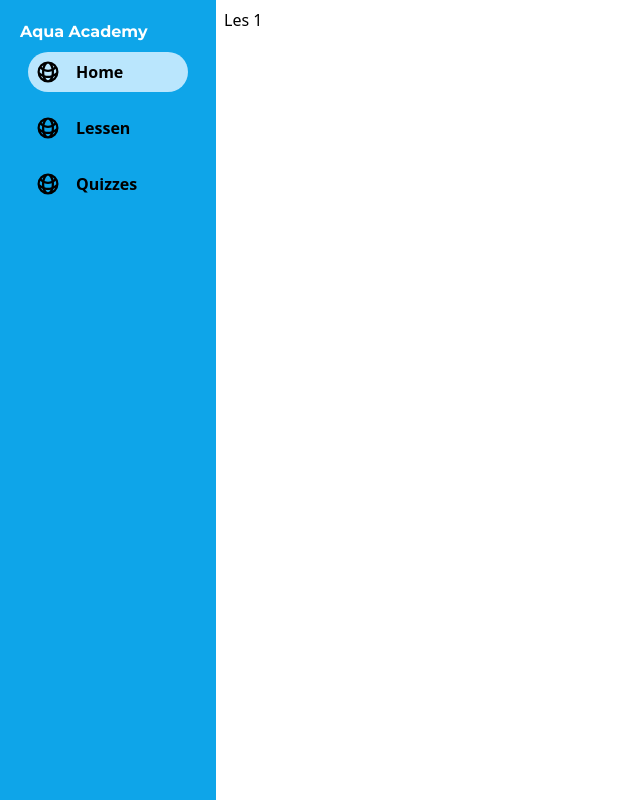
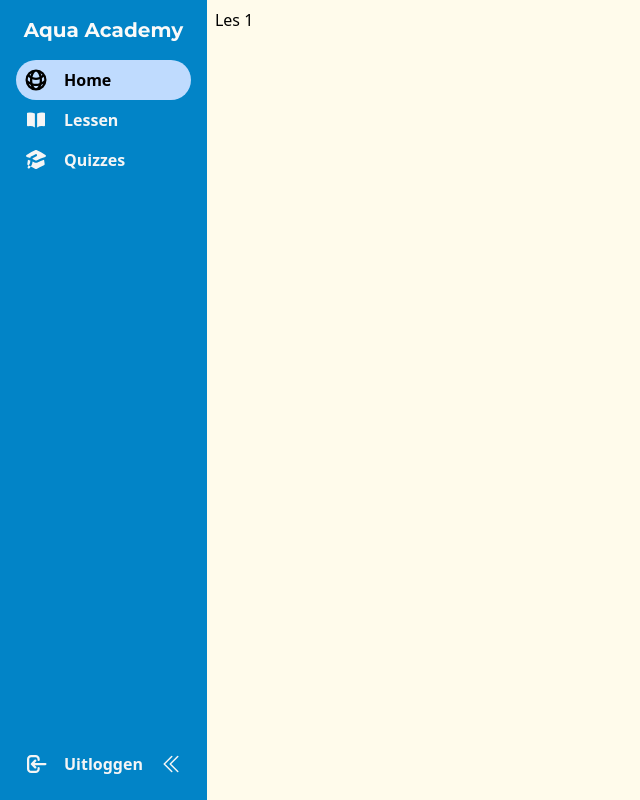
Before and after one commit to MarkDeKraker/T15-LifeBelowWater, a React (Vite) app: page / in a window 1280 px wide. Shown: the whole page, without its empty margins (0-640 px from the left). Built offline with nearby package versions, Linux system fonts and the light colour scheme.

Commit message:
Add collapse sidebar & colors

```diff
--- /dev/null
+++ b/src/components/CollapseButton.tsx
@@ -0,0 +1,20 @@
+type Params = {
+  strokeWidth?: number;
+  className?: string;
+  icon?: React.ReactNode;
+  children?: React.ReactNode;
+  onClick?: () => void;
+};
+
+function CollapseButton(props: Params) {
+  return (
+    <button
+      className={props.className ?? "p-2 text-black "}
+      onClick={props.onClick}
+    >
+      {props.icon}
+      {props.children}
+    </button>
+  );
+}
+export default CollapseButton;
--- a/src/components/Layout.tsx
+++ b/src/components/Layout.tsx
@@ -4,7 +4,7 @@ import Content from "./Content";
 
 const Layout = ({ children }: { children: any }) => {
   return (
-    <div className="flex h-screen">
+    <div className="flex h-full bg-amber-50">
       <SideBar />
       <div className="flex flex-col w-full h-full">
         <Content>{children}</Content>
--- a/src/components/SideBar.tsx
+++ b/src/components/SideBar.tsx
@@ -1,37 +1,81 @@
-import { GlobeAltIcon } from "@heroicons/react/16/solid";
+import {
+  GlobeAltIcon,
+  ArrowLeftEndOnRectangleIcon,
+  BookOpenIcon,
+  AcademicCapIcon,
+} from "@heroicons/react/16/solid";
 import { useState } from "react";
 import SideBarItem from "./SideBarItem";
+import CollapseIcon from "./icons/CollapseIcon";
+import CollapseButton from "./CollapseButton";
+import CollapsedIcon from "./icons/CollapsedIcon";
 
 export default function SideBar() {
   const [active, setActive] = useState<number>(0);
+  const [collapsed, isCollapsed] = useState(false);
+
+  const toggleCollapse = () => {
+    isCollapsed(!collapsed);
+  };
 
   return (
-    <aside className="bg-sky-500 p-5">
-      <h1 className="text-white font-bold font-custom cursor-pointer">
+    <aside className="flex flex-col p-4 space-y-4 bg-primary">
+      {!collapsed && (
+        <h1 className="text-xl font-bold text-center cursor-pointer text-stone-50 font-custom">
           Aqua Academy
         </h1>
-      <div className="p-2 w-44 space-y-4">
+      )}
+      <div className="flex flex-col justify-between h-full bg-primary">
+        <div className="first-item">
           <SideBarItem
             title="Home"
+            collapsed={collapsed}
             active={active}
             setActive={setActive}
+            index={0}
             icon={<GlobeAltIcon className="w-6 h-6" />}
-          index={0}
           />
           <SideBarItem
+            collapsed={collapsed}
             title="Lessen"
             active={active}
             setActive={setActive}
-          icon={<GlobeAltIcon className="w-6 h-6" />}
             index={1}
+            icon={<BookOpenIcon className="w-6 h-6" />}
           />
           <SideBarItem
             title="Quizzes"
+            collapsed={collapsed}
             active={active}
             setActive={setActive}
-          icon={<GlobeAltIcon className="w-6 h-6" />}
             index={2}
+            icon={<AcademicCapIcon className="w-6 h-6" />}
           />
+        </div>
+        <div className="flex justify-between">
+          {collapsed ? null : (
+            <SideBarItem
+              title="Uitloggen"
+              active={active}
+              setActive={setActive}
+              index={3}
+              icon={
+                <ArrowLeftEndOnRectangleIcon className="w-6 h-6 text-light" />
+              }
+            />
+          )}
+
+          <CollapseButton
+            icon={
+              !collapsed ? (
+                <CollapseIcon className="w-6 h-6 text-light" />
+              ) : (
+                <CollapsedIcon className="w-6 h-6 text-light" />
+              )
+            }
+            onClick={toggleCollapse}
+          />
+        </div>
       </div>
     </aside>
   );
--- a/src/components/SideBarItem.tsx
+++ b/src/components/SideBarItem.tsx
@@ -1,25 +1,23 @@
-export default function SideBarItem({
-  title,
-  active,
-  setActive,
-  icon,
-  index,
-}: {
+type Params = {
   title: string;
+  collapsed?: boolean;
   active: number;
-  setActive: any;
-  icon: any;
+  setActive: (index: number) => void;
+  icon: React.ReactNode;
   index: number;
-}) {
+};
+
+export default function SideBarItem(props: Params) {
+  const onActive =
+    props.active == props.index ? " bg-secondary text-black" : "text-light";
+
   return (
     <div
-      onClick={() => setActive(index)}
-      className={`space-x-4 flex ${
-        active == index && "bg-sky-200"
-      } bg rounded-full font-bold p-2 cursor-pointer`}
+      onClick={() => props.setActive(props.index)}
+      className={`space-x-4 flex bg rounded-full font-bold p-2 cursor-pointer hover:underline-offset-2  ${onActive}`}
     >
-      <div>{icon}</div>
-      <p>{title}</p>
+      <div>{props.icon}</div>
+      {!props.collapsed ? <p className={onActive}>{props.title} </p> : null}
     </div>
   );
 }
--- /dev/null
+++ b/src/components/icons/CollapseIcon.tsx
@@ -0,0 +1,24 @@
+type Params = {
+  strokeWidth?: number;
+  className?: string;
+};
+
+function CollapseIcon(props: Params) {
+  return (
+    <svg
+      xmlns="http://www.w3.org/2000/svg"
+      fill="none"
+      viewBox="0 0 24 24"
+      strokeWidth={props.strokeWidth ?? 1.5}
+      stroke="currentColor"
+      className={props.className ?? "w-6 h-6"}
+    >
+      <path
+        strokeLinecap="round"
+        strokeLinejoin="round"
+        d="m18.75 4.5-7.5 7.5 7.5 7.5m-6-15L5.25 12l7.5 7.5"
+      />
+    </svg>
+  );
+}
+export default CollapseIcon;
--- /dev/null
+++ b/src/components/icons/CollapsedIcon.tsx
@@ -0,0 +1,26 @@
+type Params = {
+  strokeWidth?: number;
+  className?: string;
+};
+
+function CollapseIcon(props: Params) {
+  return (
+    <>
+      <svg
+        xmlns="http://www.w3.org/2000/svg"
+        fill="none"
+        viewBox="0 0 24 24"
+        strokeWidth={props.strokeWidth ?? 1.5}
+        stroke="currentColor"
+        className={props.className ?? "w-6 h-6"}
+      >
+        <path
+          strokeLinecap="round"
+          strokeLinejoin="round"
+          d="m18.75 4.5-7.5 7.5 7.5 7.5m-6-15L5.25 12l7.5 7.5"
+        />
+      </svg>
+    </>
+  );
+}
+export default CollapseIcon;
--- a/tailwind.config.js
+++ b/tailwind.config.js
@@ -1,4 +1,6 @@
 /** @type {import('tailwindcss').Config} */
+
+import colors from "tailwindcss/colors";
 export default {
   content: ["./index.html", "./src/**/*.{js,ts,jsx,tsx}"],
   theme: {
@@ -7,7 +9,10 @@ export default {
         custom: ["Montserrat", "sans-serif"],
       },
       colors: {
-        primary: "#47B4F4",
+        primary: colors.sky[600],
+        secondary: colors.blue[200],
+        tertiary: "rgba(0,55,75,1)",
+        light: "#F5F5F5",
       },
     },
   },
```
Also changed, not shown: 1 other file (tests, documents, lock files or other folders). Lines whose indentation alone changed are shown as unchanged.
